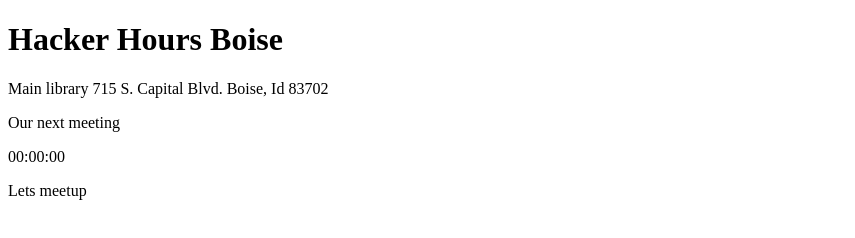
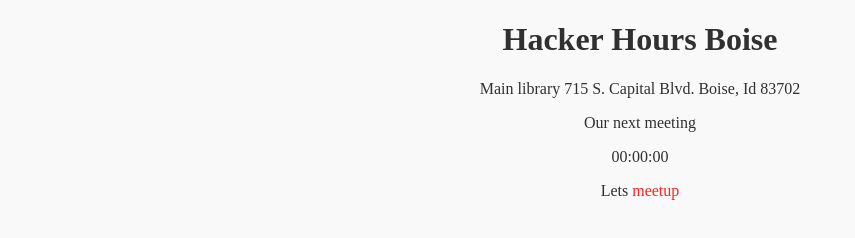
Before and after one commit to hackerhoursboise/website, a plain HTML site: page index.html in a window 1280 px wide. Shown: the whole page, without its empty margins (0-855 px from the left). Drawn offline with Linux system fonts and the light colour scheme.

Commit message:
Add stylesheet, color scheme and link to meetup page

```diff
--- a/index.html
+++ b/index.html
@@ -3,6 +3,7 @@
   <head>
     <meta charset="UTF-8">
     <title>Hacker Hours Boise</title>
+    <link href="stylesheet.css" type="text/css" rel="stylesheet">
   </head>
   <body>
     <div class="title">
@@ -18,13 +19,13 @@
         <p>Our next meeting</p>
       </div>
       <div>
-        <p>00:00:00</p>
+        <p id="timer">00:00:00</p>
+      </div>
+    </div>
+    <div class="footer">
       <div>
+        <p>Lets <a href="www.meetup.com/hackerhoursboise/">meetup</a></p>
+      </div>
     </div>
-    <footer>
-      <div>
-        <p>Lets meetup</p>
-      </div>
-    </footer>
   </body>
 </html>
--- /dev/null
+++ b/stylesheet.css
@@ -0,0 +1,24 @@
+body {
+  background-color: #f9f9f9
+}
+
+p, h1 {
+  color: #303030
+}
+
+.title {
+  text-align: center;
+}
+
+.content {
+  text-align: center;
+}
+
+.footer {
+  text-align: center;
+}
+
+.footer a {
+  text-decoration: none;
+  color: #f12727
+}
```
